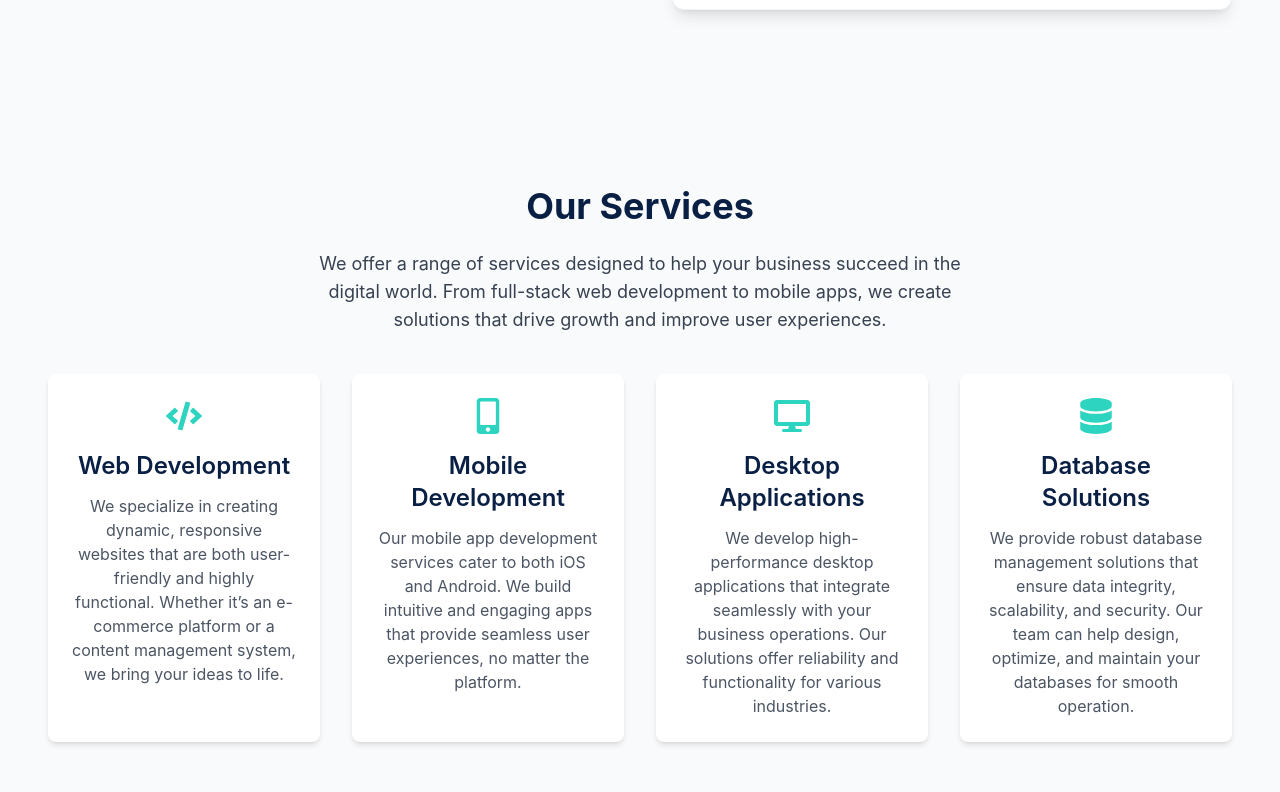
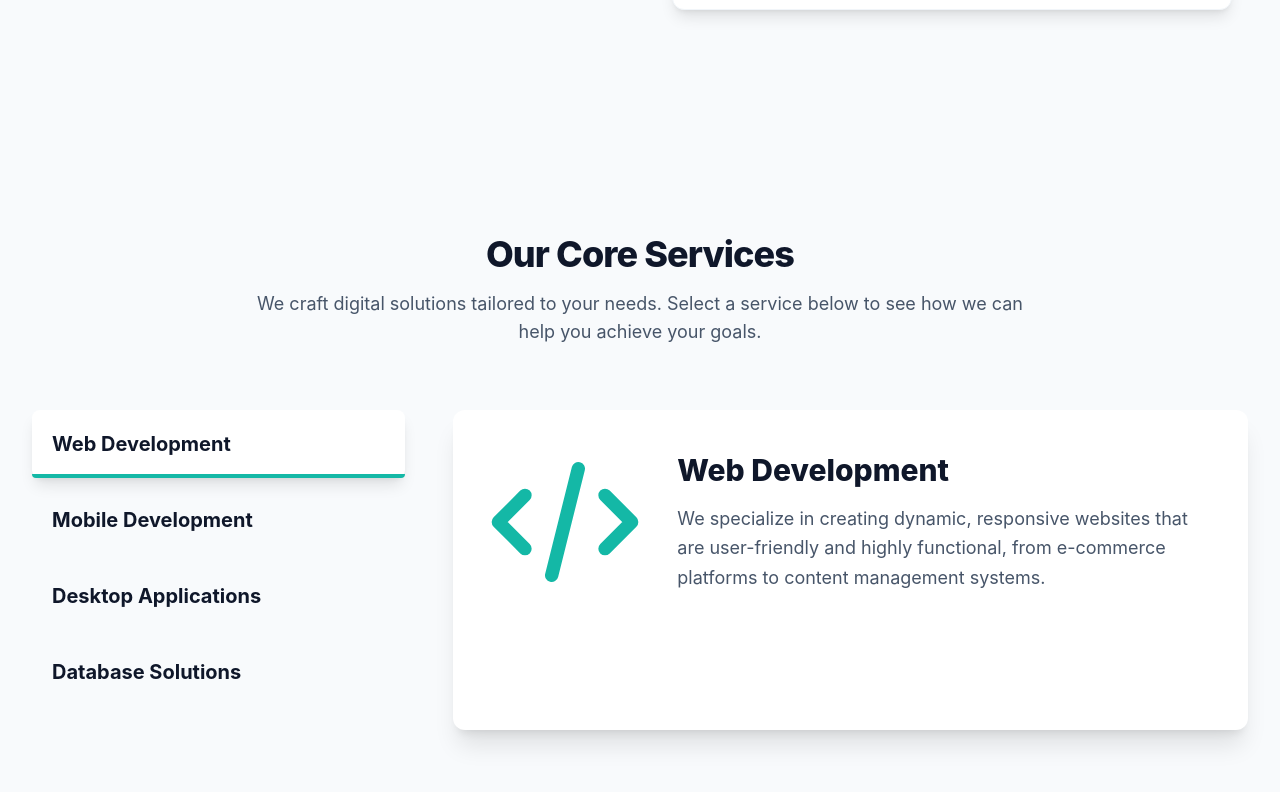
Before and after one commit to GolamRabbaniSajib/byteonsoft, a React (Vite) app: page / in a window 1280 px wide. Shown: the part 1580-2372 px from the top of the page. Built offline with nearby package versions, Linux system fonts and the light colour scheme; no server answers.

Commit message:
optimize home service

```diff
--- a/src/components/Home/Services.jsx
+++ b/src/components/Home/Services.jsx
@@ -1,71 +1,128 @@
-import { FaCode, FaMobileAlt, FaDesktop, FaDatabase } from "react-icons/fa";
+import { motion, AnimatePresence } from 'framer-motion';
+import { useState } from 'react';
+import { HiOutlineCode, HiOutlineDeviceMobile, HiOutlineDesktopComputer, HiOutlineDatabase } from 'react-icons/hi';
+
+
+// Data array for services, now using react-icons
+const servicesData = [
+  {
+    id: 'web',
+    icon: <HiOutlineCode className="w-full h-full text-teal-500" />,
+    title: "Web Development",
+    description: "We specialize in creating dynamic, responsive websites that are user-friendly and highly functional, from e-commerce platforms to content management systems.",
+  },
+  {
+    id: 'mobile',
+    icon: <HiOutlineDeviceMobile className="w-full h-full text-teal-500" />,
+    title: "Mobile Development",
+    description: "Our mobile app services for iOS and Android deliver intuitive and engaging apps that provide a seamless user experience on any platform.",
+  },
+  {
+    id: 'desktop',
+    icon: <HiOutlineDesktopComputer className="w-full h-full text-teal-500" />,
+    title: "Desktop Applications",
+    description: "We build high-performance desktop applications that integrate seamlessly with your business, offering reliability and powerful functionality.",
+  },
+  {
+    id: 'database',
+    icon: <HiOutlineDatabase className="w-full h-full text-teal-500" />,
+    title: "Database Solutions",
+    description: "We provide robust database solutions that ensure data integrity, scalability, and security. We design, optimize, and maintain your databases.",
+  },
+];
+
+// Animation variants for the content reveal
+const contentVariants = {
+    initial: { opacity: 0, y: 20, scale: 0.98 },
+    animate: { opacity: 1, y: 0, scale: 1, transition: { duration: 0.5, ease: [0.22, 1, 0.36, 1] } },
+    exit: { opacity: 0, y: -20, scale: 0.98, transition: { duration: 0.3, ease: [0.5, 0, 0.75, 0] } }
+};
+
 
 const Services = () => {
+  const [selectedTab, setSelectedTab] = useState(servicesData[0]);
+
   return (
-    <section className="bg-gray-50 py-16 px-6 md:px-12">
-      <div className="max-w-7xl mx-auto text-center">
+    <section className="bg-slate-50 text-slate-800 py-20 md:py-28 px-4 sm:px-6 lg:px-8">
+      <div className="max-w-7xl mx-auto">
         {/* Section Header */}
-        <h2 className="text-4xl font-bold text-[#0a1f44] mb-6">Our Services</h2>
-        <p className="text-lg text-gray-700 mb-10 max-w-2xl mx-auto">
-          We offer a range of services designed to help your business succeed in
-          the digital world. From full-stack web development to mobile apps, we
-          create solutions that drive growth and improve user experiences.
-        </p>
+        <motion.div
+            className="text-center mb-12 md:mb-16"
+            initial={{ opacity: 0, y: 20 }}
+            whileInView={{ opacity: 1, y: 0 }}
+            viewport={{ once: true, amount: 0.5 }}
+            transition={{ duration: 0.5 }}
+        >
+            <h2 className="text-3xl md:text-4xl font-extrabold text-slate-900 mb-4 tracking-tight">
+                Our Core Services
+            </h2>
+            <p className="text-lg text-slate-600 max-w-3xl mx-auto">
+                We craft digital solutions tailored to your needs. Select a service below to see how we can help you achieve your goals.
+            </p>
+        </motion.div>
 
-        {/* Service Cards */}
-        <div className="grid md:grid-cols-2 lg:grid-cols-4 gap-8">
-          {/* Web Development */}
-          <div className="p-6 bg-white rounded-lg shadow-md transform transition-all hover:scale-105 hover:shadow-xl">
-            <FaCode className="text-4xl text-teal-400 mb-4 mx-auto" />
-            <h3 className="text-2xl font-semibold text-[#0a1f44] mb-3">
-              Web Development
-            </h3>
-            <p className="text-gray-600">
-              We specialize in creating dynamic, responsive websites that are
-              both user-friendly and highly functional. Whether it’s an
-              e-commerce platform or a content management system, we bring your
-              ideas to life.
-            </p>
-          </div>
+        {/* Interactive Tabs Layout */}
+        <div className="grid md:grid-cols-3 gap-8 md:gap-12 items-start">
+            {/* Left Column: Service Selector (Tab List) */}
+            <motion.div
+                role="tablist"
+                aria-orientation="vertical"
+                className="flex flex-col space-y-2"
+                initial={{ opacity: 0, x: -30 }}
+                whileInView={{ opacity: 1, x: 0 }}
+                viewport={{ once: true, amount: 0.5 }}
+                transition={{ duration: 0.7, ease: "easeOut" }}
+            >
+                {servicesData.map((item) => (
+                    <button
+                        key={item.id}
+                        role="tab"
+                        aria-selected={selectedTab.id === item.id}
+                        aria-controls="services-content-panel"
+                        className={`relative text-left w-full p-5 rounded-lg transition-all duration-300 focus:outline-none focus-visible:ring-2 focus-visible:ring-teal-500 focus-visible:ring-offset-2 focus-visible:ring-offset-slate-50 ${
+                            selectedTab.id === item.id
+                                ? 'bg-white shadow-lg'
+                                : 'hover:bg-slate-200/60'
+                        }`}
+                        onClick={() => setSelectedTab(item)}
+                    >
+                        <h3 className="text-xl font-bold text-slate-900">{item.title}</h3>
+                        {selectedTab.id === item.id && (
+                            <motion.div
+                                className="absolute bottom-0 left-0 right-0 h-1 bg-teal-500 rounded-b-lg"
+                                layoutId="underline"
+                                transition={{ type: 'spring', stiffness: 380, damping: 30 }}
+                            />
+                        )}
+                    </button>
+                ))}
+            </motion.div>
 
-          {/* Mobile Development */}
-          <div className="p-6 bg-white rounded-lg shadow-md transform transition-all hover:scale-105 hover:shadow-xl">
-            <FaMobileAlt className="text-4xl text-teal-400 mb-4 mx-auto" />
-            <h3 className="text-2xl font-semibold text-[#0a1f44] mb-3">
-              Mobile Development
-            </h3>
-            <p className="text-gray-600">
-              Our mobile app development services cater to both iOS and Android.
-              We build intuitive and engaging apps that provide seamless user
-              experiences, no matter the platform.
-            </p>
-          </div>
-
-          {/* Desktop Applications */}
-          <div className="p-6 bg-white rounded-lg shadow-md transform transition-all hover:scale-105 hover:shadow-xl">
-            <FaDesktop className="text-4xl text-teal-400 mb-4 mx-auto" />
-            <h3 className="text-2xl font-semibold text-[#0a1f44] mb-3">
-              Desktop Applications
-            </h3>
-            <p className="text-gray-600">
-              We develop high-performance desktop applications that integrate
-              seamlessly with your business operations. Our solutions offer
-              reliability and functionality for various industries.
-            </p>
-          </div>
-
-          {/* Database Solutions */}
-          <div className="p-6 bg-white rounded-lg shadow-md transform transition-all hover:scale-105 hover:shadow-xl">
-            <FaDatabase className="text-4xl text-teal-400 mb-4 mx-auto" />
-            <h3 className="text-2xl font-semibold text-[#0a1f44] mb-3">
-              Database Solutions
-            </h3>
-            <p className="text-gray-600">
-              We provide robust database management solutions that ensure data
-              integrity, scalability, and security. Our team can help design,
-              optimize, and maintain your databases for smooth operation.
-            </p>
-          </div>
+            {/* Right Column: Service Content Display (Tab Panel) */}
+            <div
+                id="services-content-panel"
+                role="tabpanel"
+                className="md:col-span-2 p-8 bg-white rounded-xl shadow-xl relative overflow-hidden min-h-[320px]"
+            >
+                 <AnimatePresence mode="wait">
+                    <motion.div
+                        key={selectedTab.id}
+                        variants={contentVariants}
+                        initial="initial"
+                        animate="animate"
+                        exit="exit"
+                        className="w-full h-full flex flex-col md:flex-row items-center gap-6 md:gap-8"
+                    >
+                       <div className="w-24 h-24 md:w-40 md:h-40 flex-shrink-0 text-slate-300">
+                            {selectedTab.icon}
+                       </div>
+                       <div className="text-center md:text-left">
+                            <h3 className="text-2xl md:text-3xl font-extrabold text-slate-900 mb-4">{selectedTab.title}</h3>
+                            <p className="text-lg text-slate-600 leading-relaxed">{selectedTab.description}</p>
+                       </div>
+                    </motion.div>
+                </AnimatePresence>
+            </div>
         </div>
       </div>
     </section>
```
